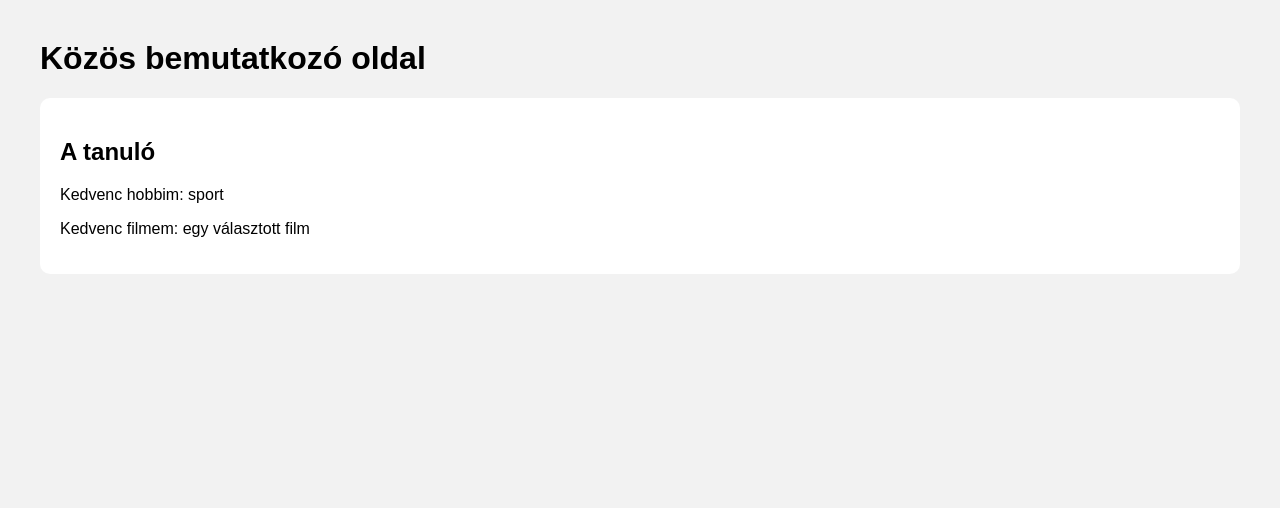
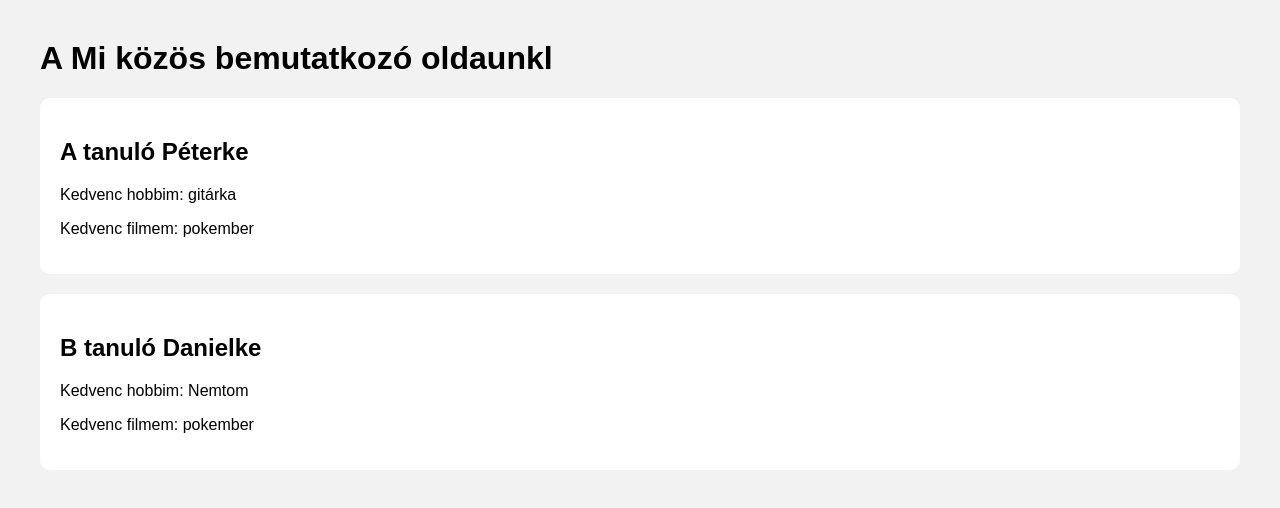
Before and after one commit to KOVACSP23D/kozos-bemutatkozo-oldal, a plain HTML site: page index.html in a window 1280 px wide. Drawn offline with Linux system fonts and the light colour scheme.

Commit message:
index.html

```diff
--- a/index.html
+++ b/index.html
@@ -6,12 +6,17 @@
         <link rel="stylesheet" href="style.css">
     </head>
     <body>
-        <h1>Közös bemutatkozó oldal</h1>
+        <h1>A Mi közös bemutatkozó oldaunkl</h1>
 
         <section>
-            <h2>A tanuló</h2>
-            <p>Kedvenc hobbim: sport</p>
-            <p>Kedvenc filmem: egy választott film</p>
+            <h2>A tanuló Péterke</h2>
+            <p>Kedvenc hobbim: gitárka</p>
+            <p>Kedvenc filmem: pokember</p>
+        </section>
+       <section>
+            <h2>B tanuló Danielke</h2>
+            <p>Kedvenc hobbim: Nemtom</p>
+            <p>Kedvenc filmem: pokember</p>
         </section>
     </body>
     </html>
```
